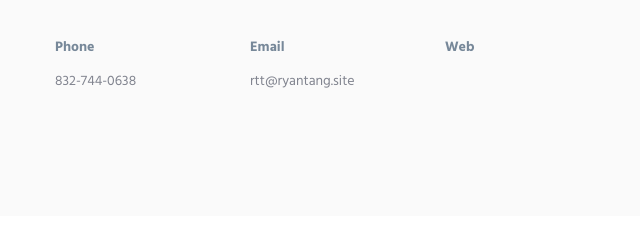
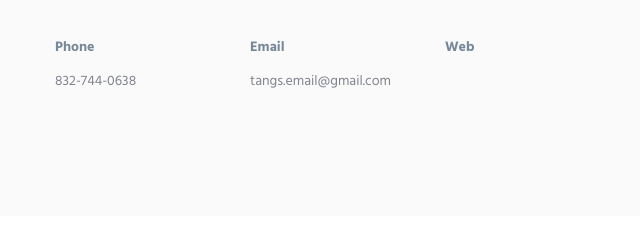
Before and after one commit to ryanttang/portfolio, a plain HTML site: page index.html in a window 1280 px wide. Shown: the part 2587-2827 px from the top of the page, 600-1240 px from the left. Drawn offline with Linux system fonts and the light colour scheme.

Commit message:
fix text

```diff
--- a/index.html
+++ b/index.html
@@ -625,7 +625,7 @@
                                 </div>
                                 <div class="col-md-3 col-xs-6">
                                     <h5>Email</h5>
-                                    <a href="mailto:#">rtt@ryantang.site</a>
+                                    <a href="mailto:#">tangs.email@gmail.com</a>
                                 </div>
                                 <div class="col-md-3 col-xs-6">
                                     <h5>Web</h5>
```
